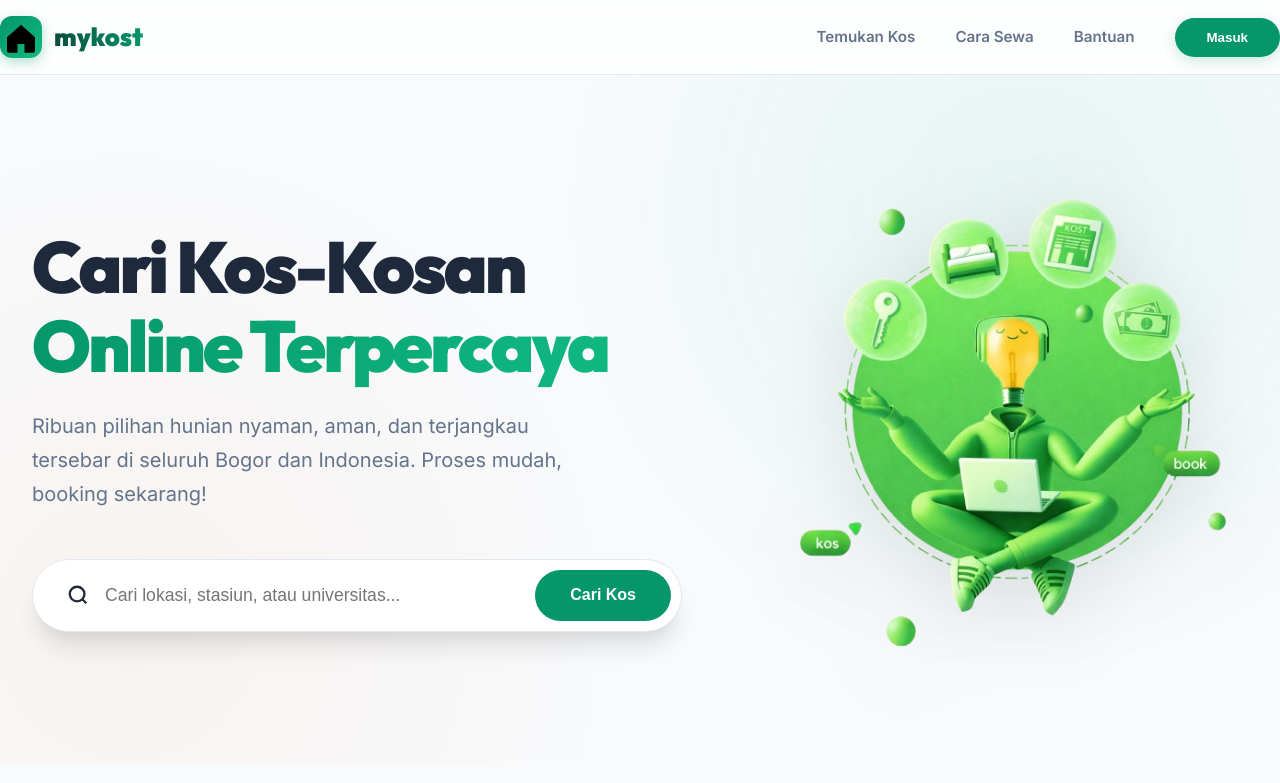
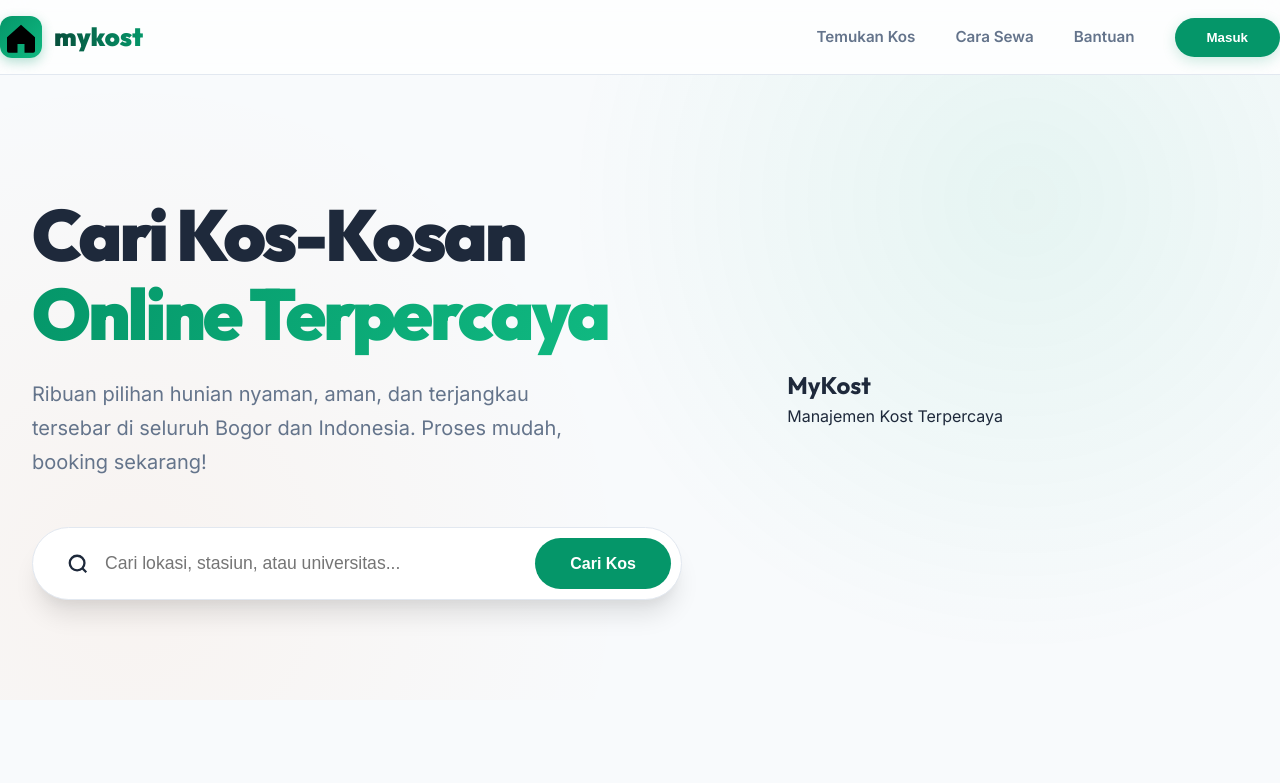
Before and after one commit to artstudico-alt/mykost, a React (Vite) app in the folder frontend/: page /#/ in a window 1280 px wide. Shown: the top 783 px of the page. Built offline with nearby package versions, Linux system fonts and the light colour scheme; no server answers.

Commit message:
fix: remove hero image to debug blank page issue

```diff
--- a/frontend/src/pages/LandingPage.jsx
+++ b/frontend/src/pages/LandingPage.jsx
@@ -361,15 +361,10 @@ function LandingPage() {
               </div>
             </div>
             <div className="landing-hero-visual">
-              <img
-                src={settings.hero_image || "/hero-kost-illustration.png"}
-                alt="MyKost Illustration"
-                className="landing-hero-image"
-                onError={(e) => {
-                  e.target.src = "/assets/hero.png";
-                  e.target.onerror = null;
-                }}
-              />
+              <div className="landing-hero-placeholder">
+                <h2>MyKost</h2>
+                <p>Manajemen Kost Terpercaya</p>
+              </div>
             </div>
           </div>
         </div>
--- a/frontend/vite.config.js
+++ b/frontend/vite.config.js
@@ -16,7 +16,9 @@ export default defineConfig({
         chunkFileNames: 'assets/[name].[hash].js',
         entryFileNames: 'assets/[name].[hash].js'
       }
-    }
+    },
+    // Disable image assets temporarily
+    assetsInlineLimit: 0
   },
   define: {
     __APP_VERSION__: JSON.stringify(process.env.npm_package_version || '1.0.0')
```
